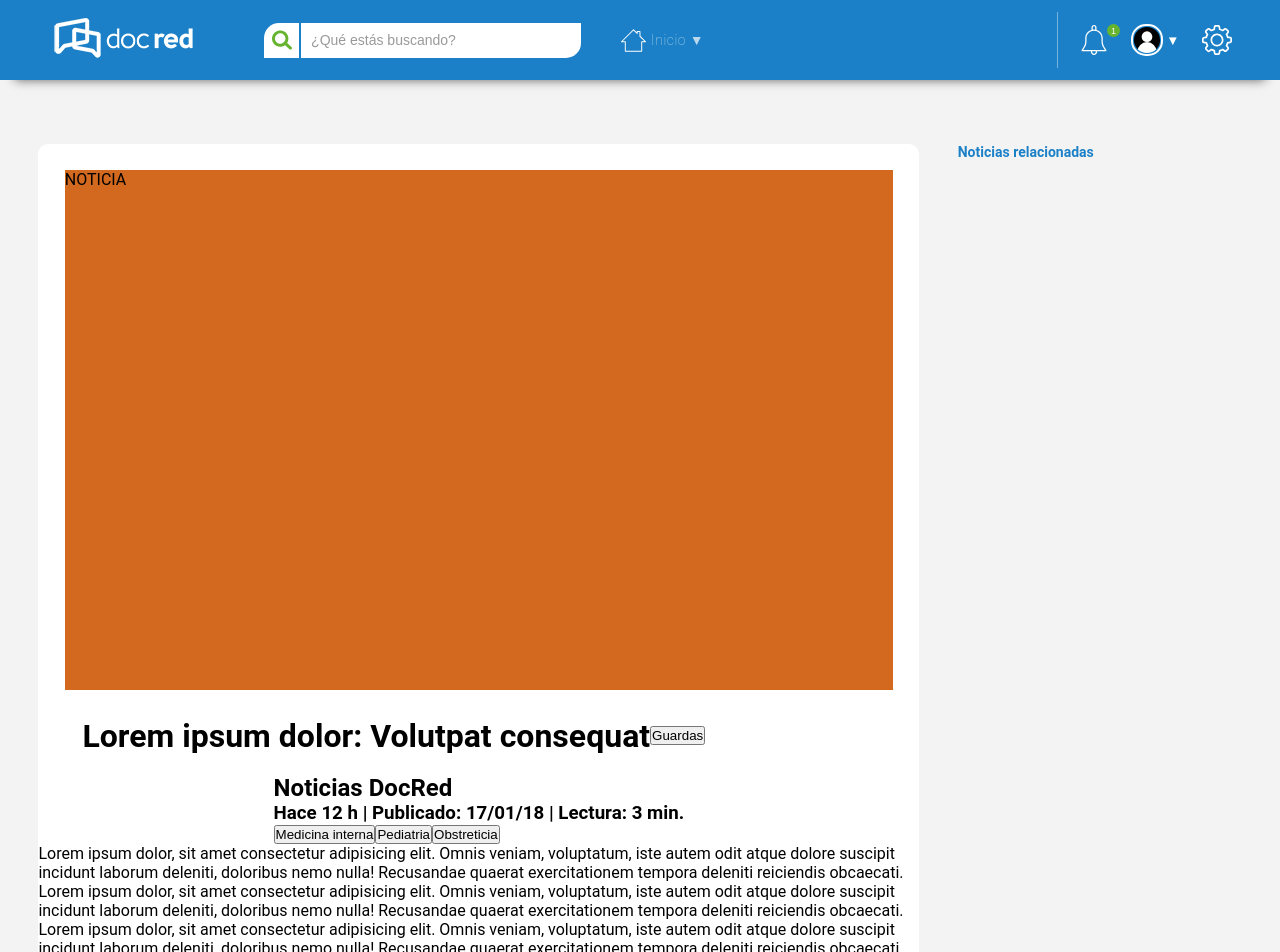
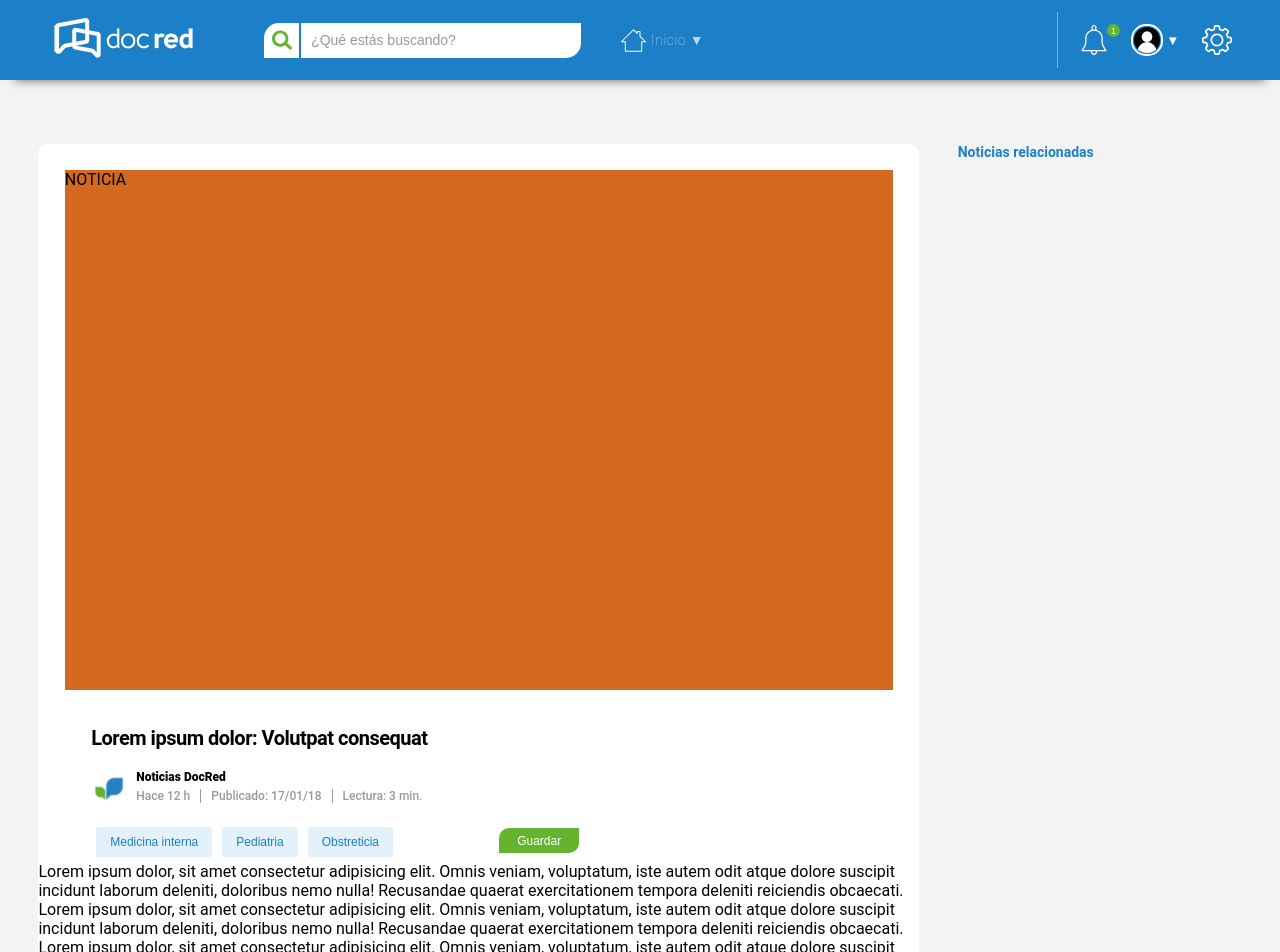
Before and after one commit to IvanGonzalez10/frontend-assigment, a React (Create React App) app: page / in a window 1280 px wide. Shown: the top 952 px of the page. Built offline with nearby package versions, Linux system fonts and the light colour scheme.

Commit message:
working at btns

```diff
--- a/src/Components/Home/index.jsx
+++ b/src/Components/Home/index.jsx
@@ -11,24 +11,55 @@ export const Home = () => {
         </div>
         <div className="information-container">
           <h1>Lorem ipsum dolor: Volutpat consequat</h1>
-          <button>Guardas</button>
+          <button>Guardar</button>
         </div>
-        <div>
-          <img src="" alt="" />
+        <div className="description-container">
+          <img src="./assets/image.png" alt="imagen de logo" />
           <div>
             <h2>Noticias DocRed</h2>
-            <h3>Hace 12 h  |  Publicado: 17/01/18  |  Lectura: 3 min.</h3>
+            <div className="sub-container">
+              <h2>Hace 12 h</h2>
+              <h3>Publicado: 17/01/18</h3>
+              <h4>Lectura: 3 min.</h4>
+            </div>
           </div>
+        </div>
+        <div className="btns-container">
           <button>Medicina interna</button>
           <button>Pediatria</button>
           <button>Obstreticia</button>
         </div>
         <div>
-          <p>Lorem ipsum dolor, sit amet consectetur adipisicing elit. Omnis veniam, voluptatum, iste autem odit atque dolore suscipit incidunt laborum deleniti, doloribus nemo nulla! Recusandae quaerat exercitationem tempora deleniti reiciendis obcaecati.</p>
-          <p>Lorem ipsum dolor, sit amet consectetur adipisicing elit. Omnis veniam, voluptatum, iste autem odit atque dolore suscipit incidunt laborum deleniti, doloribus nemo nulla! Recusandae quaerat exercitationem tempora deleniti reiciendis obcaecati.</p>
-          <p>Lorem ipsum dolor, sit amet consectetur adipisicing elit. Omnis veniam, voluptatum, iste autem odit atque dolore suscipit incidunt laborum deleniti, doloribus nemo nulla! Recusandae quaerat exercitationem tempora deleniti reiciendis obcaecati.</p>
-          <p>Lorem ipsum dolor, sit amet consectetur adipisicing elit. Omnis veniam, voluptatum, iste autem odit atque dolore suscipit incidunt laborum deleniti, doloribus nemo nulla! Recusandae quaerat exercitationem tempora deleniti reiciendis obcaecati.</p>
-          <p>Lorem ipsum dolor, sit amet consectetur adipisicing elit. Omnis veniam, voluptatum, iste autem odit atque dolore suscipit incidunt laborum deleniti, doloribus nemo nulla! Recusandae quaerat exercitationem tempora deleniti reiciendis obcaecati.</p>
+          <p>
+            Lorem ipsum dolor, sit amet consectetur adipisicing elit. Omnis
+            veniam, voluptatum, iste autem odit atque dolore suscipit incidunt
+            laborum deleniti, doloribus nemo nulla! Recusandae quaerat
+            exercitationem tempora deleniti reiciendis obcaecati.
+          </p>
+          <p>
+            Lorem ipsum dolor, sit amet consectetur adipisicing elit. Omnis
+            veniam, voluptatum, iste autem odit atque dolore suscipit incidunt
+            laborum deleniti, doloribus nemo nulla! Recusandae quaerat
+            exercitationem tempora deleniti reiciendis obcaecati.
+          </p>
+          <p>
+            Lorem ipsum dolor, sit amet consectetur adipisicing elit. Omnis
+            veniam, voluptatum, iste autem odit atque dolore suscipit incidunt
+            laborum deleniti, doloribus nemo nulla! Recusandae quaerat
+            exercitationem tempora deleniti reiciendis obcaecati.
+          </p>
+          <p>
+            Lorem ipsum dolor, sit amet consectetur adipisicing elit. Omnis
+            veniam, voluptatum, iste autem odit atque dolore suscipit incidunt
+            laborum deleniti, doloribus nemo nulla! Recusandae quaerat
+            exercitationem tempora deleniti reiciendis obcaecati.
+          </p>
+          <p>
+            Lorem ipsum dolor, sit amet consectetur adipisicing elit. Omnis
+            veniam, voluptatum, iste autem odit atque dolore suscipit incidunt
+            laborum deleniti, doloribus nemo nulla! Recusandae quaerat
+            exercitationem tempora deleniti reiciendis obcaecati.
+          </p>
         </div>
         <div>
           <h4>Destacar</h4>
--- a/src/Components/Home/styles.scss
+++ b/src/Components/Home/styles.scss
@@ -1,4 +1,4 @@
-.home-container{
+.home-container {
   width: 100%;
   height: auto;
   display: flex;
@@ -28,15 +28,119 @@
 
 .information-container {
   width: 100%;
-  padding-left: 5%;
+  padding-top: 1%;
+  padding-left: 6%;
   display: flex;
   flex-direction: row;
   justify-content: flex-start;
   align-items: center;
 }
 
-.information-container {
+.information-container h1 {
+  font-size: 20px;
+  font-weight: 700;
+  letter-spacing: -0.5px;
+}
 
+.information-container button {
+  position: absolute;
+  width: 80px;
+  height: 25px;
+  background: #65b32e;
+  border: none;
+  color: #fff;
+  font-size: 12px;
+  border-top-left-radius: 10px;
+  border-bottom-right-radius: 10px;
+  top: 103.5%;
+  left: 39%;
+}
+
+.information-container button:focus {
+  outline: none;
+}
+
+.description-container {
+  width: 100%;
+  padding-top: 20px;
+  padding-left: 6%;
+  display: flex;
+  flex-direction: row;
+  justify-content: flex-start;
+  align-items: center;
+}
+
+.description-container img {
+  width: 35px;
+  height: 32px;
+  padding-top: 5px;
+  margin-right: 10px;
+}
+
+.description-container h2 {
+  font-size: 12px;
+  font-weight: 900;
+  margin-bottom: 5px;
+}
+
+.sub-container {
+  width: 100%;
+  height: 12px;
+  display: flex;
+  flex-direction: row;
+  justify-content: center;
+  align-items: flex-start;
+}
+
+.sub-container h2 {
+  font-size: 12px;
+  font-weight: 500;
+  color: rgba(0, 0, 0, 0.4);
+  padding-right: 10px;
+  border-right: 1px solid rgba(0, 0, 0, 0.4);
+  justify-content: center;
+  align-items: center;
+}
+
+.sub-container h3 {
+  font-size: 12px;
+  font-weight: 500;
+  color: rgba(0, 0, 0, 0.4);
+  padding-left: 10px;
+  padding-right: 10px;
+  border-right: 1px solid rgba(0, 0, 0, 0.4);
+  justify-content: center;
+  align-items: center;
+}
+
+.sub-container h4 {
+  font-size: 12px;
+  font-weight: 500;
+  padding-left: 10px;
+  margin: 0;
+  color: rgba(0, 0, 0, 0.4);
+  justify-content: center;
+  align-items: center;
+}
+
+.btns-container {
+  width: 100%;
+  display: flex;
+  flex-direction: row;
+  justify-content: flex-start;
+  align-items: center;
+  margin-top: 20px;
+  padding-left: 6%;
+}
+
+.btns-container button {
+  padding: 8px 14px;
+  font-size: 12px;
+  margin: 5px;
+  border: none;
+  border-radius: 3px;
+  background: #c9e4f783;
+  color: #1b80c7;
 }
 
 .little-container {
@@ -58,7 +162,7 @@
   align-items: center;
 }
 
-.title-container h1{
+.title-container h1 {
   font-size: 14px;
-  color: #1B80C7;
+  color: #1b80c7;
 }
```
Also changed, not shown: public/assets/image.png (added), 1 other file (tests, documents, lock files or other folders).
